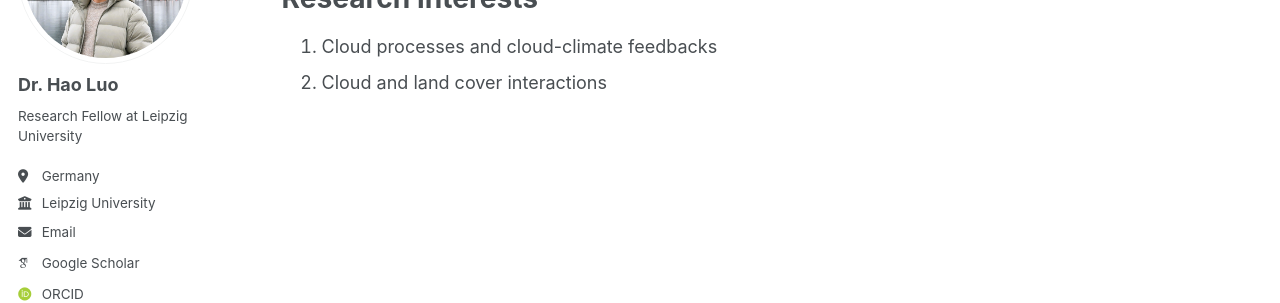
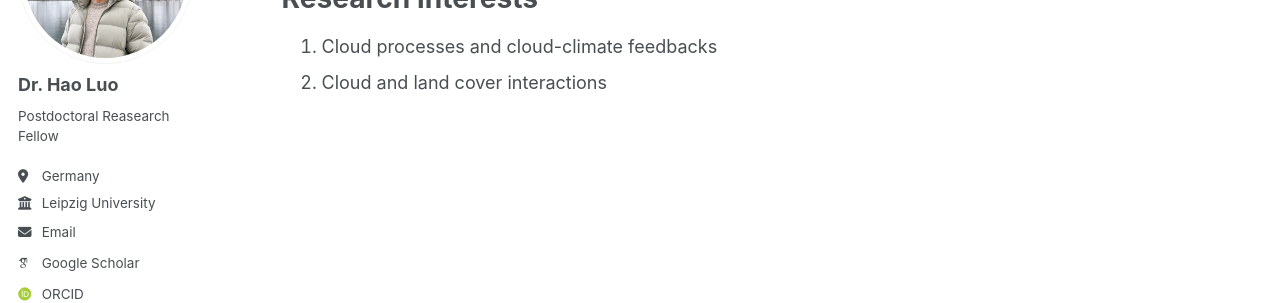
Before and after one commit to haoluo-atmos/haoluo-atmos.github.io, a Jekyll site: the page built from _pages/about.md, in a window 1280 px wide. Shown: the part 217-520 px from the top of the page. Built offline with Jekyll 4.4.1, drawn with Linux system fonts in a browser that asks for light colours; some web fonts are replaced.

Commit message:
Update _config.yml

```diff
--- a/_config.yml
+++ b/_config.yml
@@ -24,7 +24,7 @@ author:
   avatar           : "profile-hl.jpg"
   name             : "Dr. Hao Luo"
   pronouns         : # example: "she/her"
-  bio              : "Research Fellow at Leipzig University"
+  bio              : "Postdoctoral Reasearch Fellow"
   location         : "Germany"
   employer         : "Leipzig University"
   uri              : # URL
```
